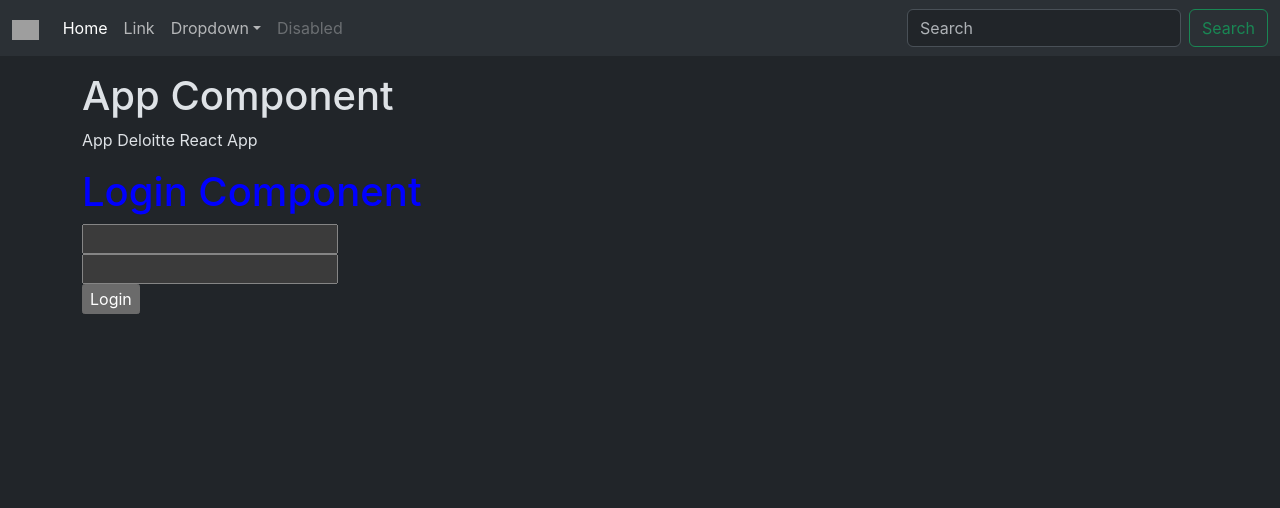
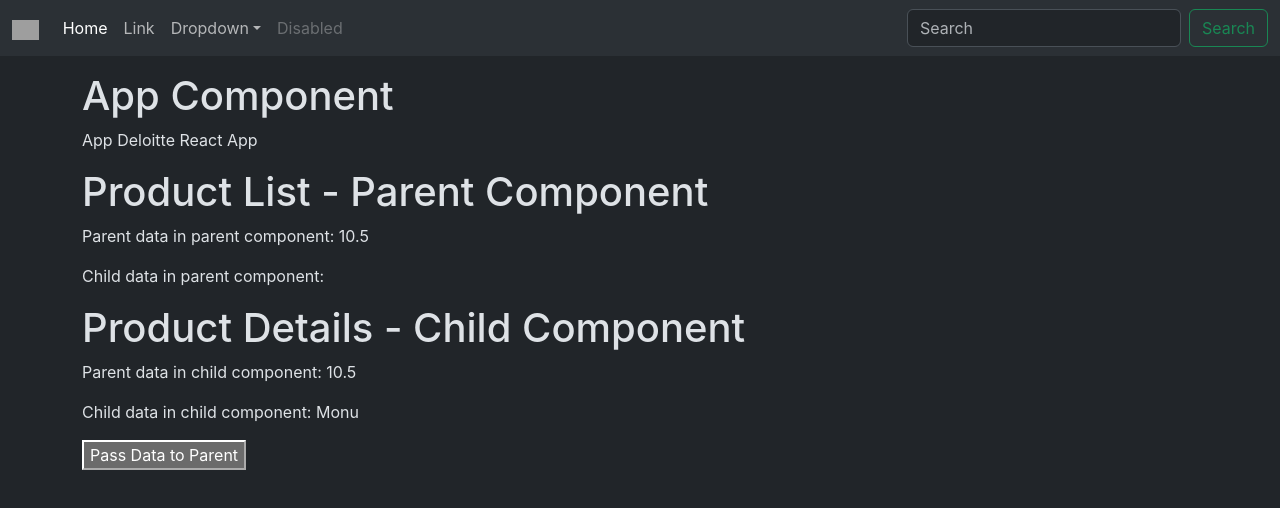
Before and after one commit to vamandeshmukh/deloitte-react-app-6-mar-2024, a React (Create React App) app: page / in a window 1280 px wide. Shown: the top 508 px of the page. Built offline with nearby package versions, Linux system fonts and the light colour scheme; grey boxes are pictures that could not be loaded.

Commit message:
react events and more

```diff
--- a/src/App.js
+++ b/src/App.js
@@ -14,8 +14,8 @@ const App = () => {
         <p>App Deloitte React App</p>
         {/* <Home></Home> */}
         {/* <Home /> */}
-        {/* <ProductList /> */}
-        <Login />
+        <ProductList />
+        {/* <Login /> */}
       </div>
     </>
   );
--- a/src/components/ProductDetails.js
+++ b/src/components/ProductDetails.js
@@ -1,3 +1,5 @@
+import PropTypes from 'react';
+
 const ProductDetails = (props) => {
     const childData = 'Monu';
     const parentDataInChild = props.parentToChild;
@@ -7,12 +9,18 @@ const ProductDetails = (props) => {
     };
     return (
         <>
-            <h1>ProductDetails - Child Component </h1>
+            <h1>Product Details - Child Component </h1>
             <p>Parent data in child component: {parentDataInChild}</p>
             <p>Child data in child component: {childData}</p>
             <button onClick={sendDataToParent}>Pass Data to Parent</button>
         </>
     );
+
+    ProductDetails.propTypes = {
+        parentToChild: PropTypes.string.isRequired,
+        anotherField: PropTypes.number.isRequired,
+        yetAnotherFiend: PropTypes.object.isRequired
+    };
 }
 export default ProductDetails;
 
--- a/src/components/ProductList.js
+++ b/src/components/ProductList.js
@@ -1,7 +1,7 @@
 import { useState } from "react";
 import ProductDetails from "./ProductDetails";
 const ProductList = () => {
-    const parentData = 'Sonu';
+    const parentData = 10.5;
     const [childDataInParent, setChildDataInParent] = useState('');
     const getDataFromChild = (data) => {
         console.log(data);
@@ -9,10 +9,11 @@ const ProductList = () => {
     };
     return (
         <>
-            <h1>List of the Products - Parent Component </h1>
+            <h1>Product List - Parent Component </h1>
             <p>Parent data in parent component: {parentData}</p>
             <p>Child data in parent component: {childDataInParent}</p>
-            <ProductDetails parentToChild={parentData} childToParent={getDataFromChild} />
+            {/* <ProductDetails parentToChild={parentData} childToParent={getDataFromChild} /> */}
+            <ProductDetails parentToChild={parentData} />
         </>
     );
 };
```
